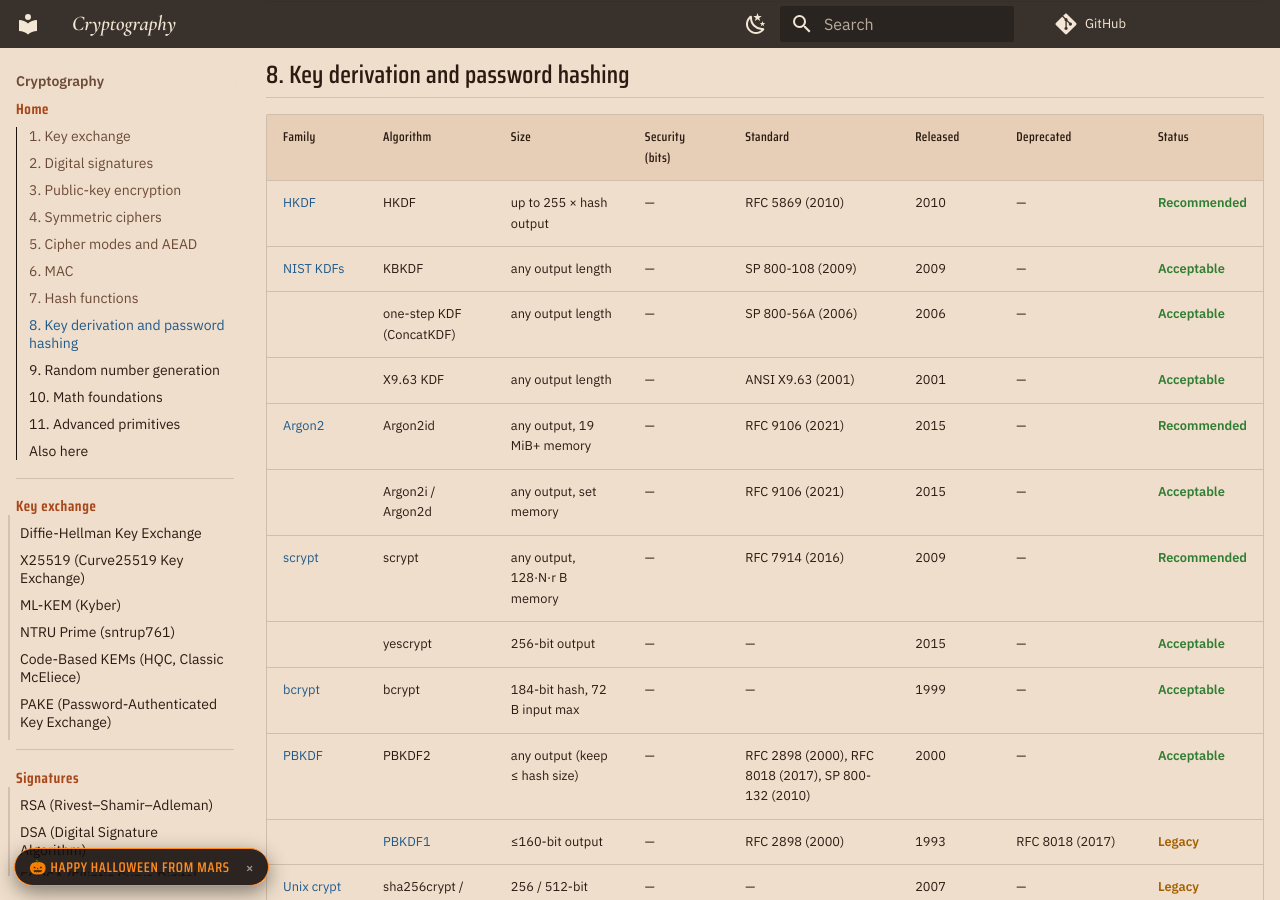
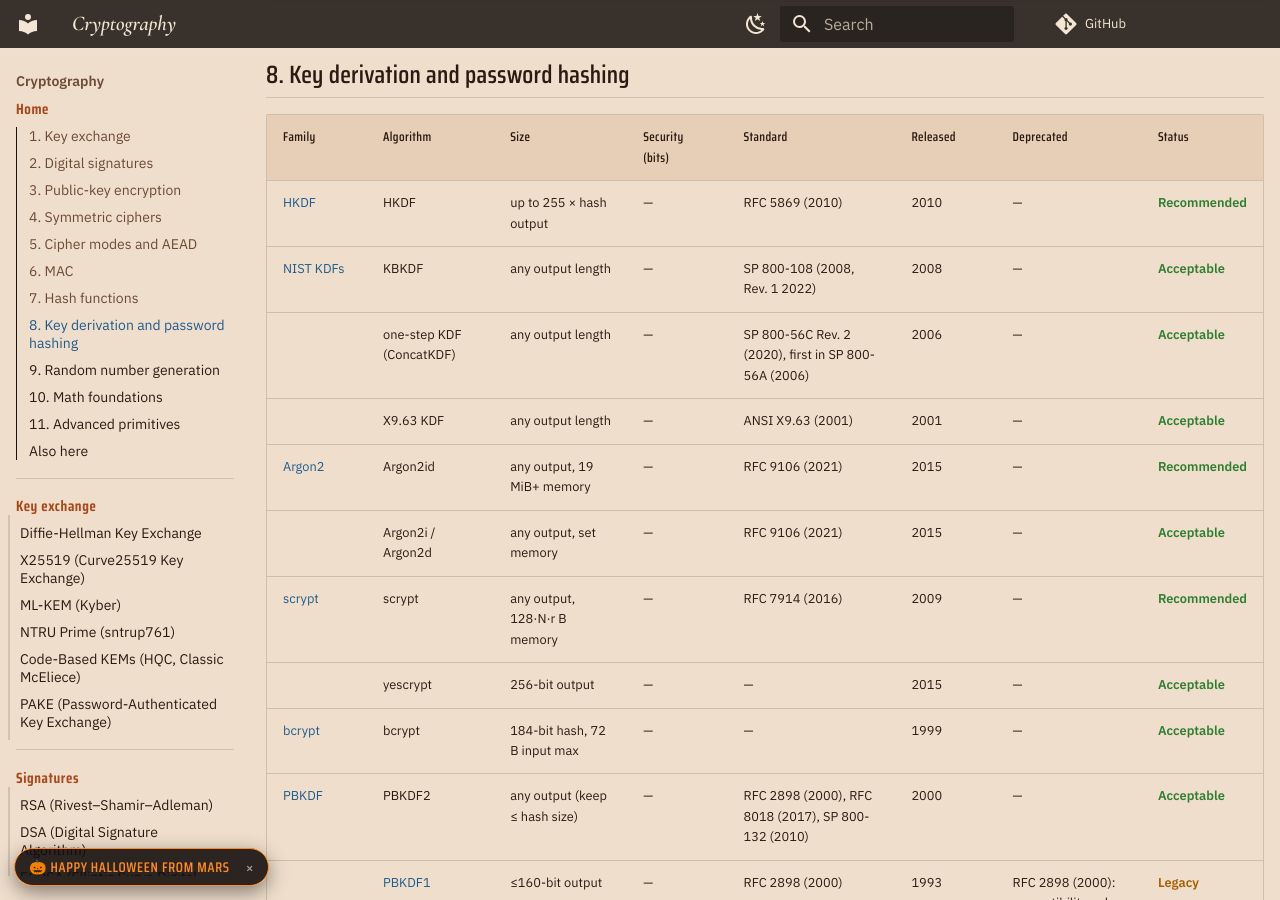
Before and after one commit to TTMathCS/cryptography, an MkDocs documentation site: the page built from docs/index.md, in a window 1280 px wide and 900 px high, scrolled down 8680 px. Built offline with MkDocs 1.6.1 and Material for MkDocs 9.7.7, drawn with Linux system fonts in a browser that asks for light colours; comment, search, counter and statistics services are not loaded.

Commit message:
KDF rows: SP 800-108 from 2008, one-step KDF now in SP 800-56C, PBKDF1 compatibility-only since 2000

```diff
--- a/docs/index.md
+++ b/docs/index.md
@@ -160,8 +160,8 @@ Keyed BLAKE2 and BLAKE3 also work as MACs; see BLAKE under hash functions.
 | Family | Algorithm | Size | Security (bits) | Standard | Released | Deprecated | Status |
 |---|---|---|---|---|---|---|---|
 | [HKDF](08-kdf-password-hashing/HKDF.md) | HKDF | up to 255 × hash output | — | RFC 5869 (2010) | 2010 | — | Recommended |
-| [NIST KDFs](08-kdf-password-hashing/NIST-KDFs.md) | KBKDF | any output length | — | SP 800-108 (2009) | 2009 | — | Acceptable |
-| | one-step KDF (ConcatKDF) | any output length | — | SP 800-56A (2006) | 2006 | — | Acceptable |
+| [NIST KDFs](08-kdf-password-hashing/NIST-KDFs.md) | KBKDF | any output length | — | SP 800-108 (2008, Rev. 1 2022) | 2008 | — | Acceptable |
+| | one-step KDF (ConcatKDF) | any output length | — | SP 800-56C Rev. 2 (2020), first in SP 800-56A (2006) | 2006 | — | Acceptable |
 | | X9.63 KDF | any output length | — | ANSI X9.63 (2001) | 2001 | — | Acceptable |
 | [Argon2](08-kdf-password-hashing/Argon2.md) | Argon2id | any output, 19 MiB+ memory | — | RFC 9106 (2021) | 2015 | — | Recommended |
 | | Argon2i / Argon2d | any output, set memory | — | RFC 9106 (2021) | 2015 | — | Acceptable |
@@ -169,7 +169,7 @@ Keyed BLAKE2 and BLAKE3 also work as MACs; see BLAKE under hash functions.
 | | yescrypt | 256-bit output | — | — | 2015 | — | Acceptable |
 | [bcrypt](08-kdf-password-hashing/bcrypt.md) | bcrypt | 184-bit hash, 72 B input max | — | — | 1999 | — | Acceptable |
 | [PBKDF](08-kdf-password-hashing/PBKDF2.md) | PBKDF2 | any output (keep ≤ hash size) | — | RFC 2898 (2000), RFC 8018 (2017), SP 800-132 (2010) | 2000 | — | Acceptable |
-| | [PBKDF1](08-kdf-password-hashing/Retired.md#pbkdf1) | ≤160-bit output | — | RFC 2898 (2000) | 1993 | RFC 8018 (2017) | Legacy |
+| | [PBKDF1](08-kdf-password-hashing/Retired.md#pbkdf1) | ≤160-bit output | — | RFC 2898 (2000) | 1993 | RFC 2898 (2000): compatibility only | Legacy |
 | [Unix crypt](08-kdf-password-hashing/Retired.md#unix-crypt) | sha256crypt / sha512crypt | 256 / 512-bit output | — | — | 2007 | — | Legacy |
 | | DES-crypt, MD5-crypt | 8-char password / 128-bit output | — | — | 1979 / 1994 | MD5-crypt retired by its author (2012) | Broken |
 
```
